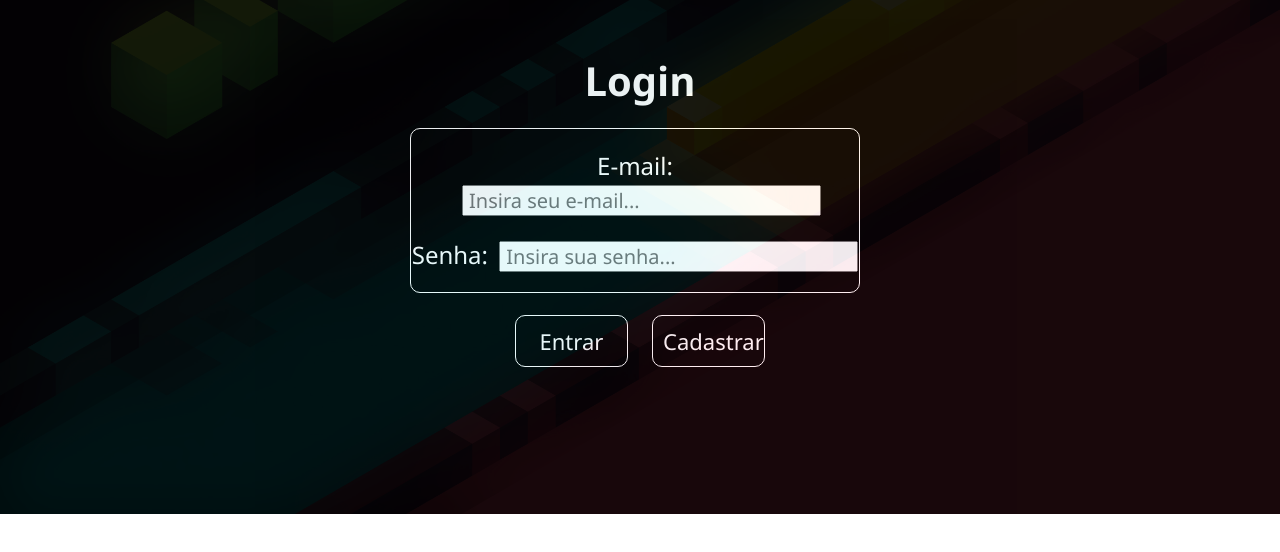
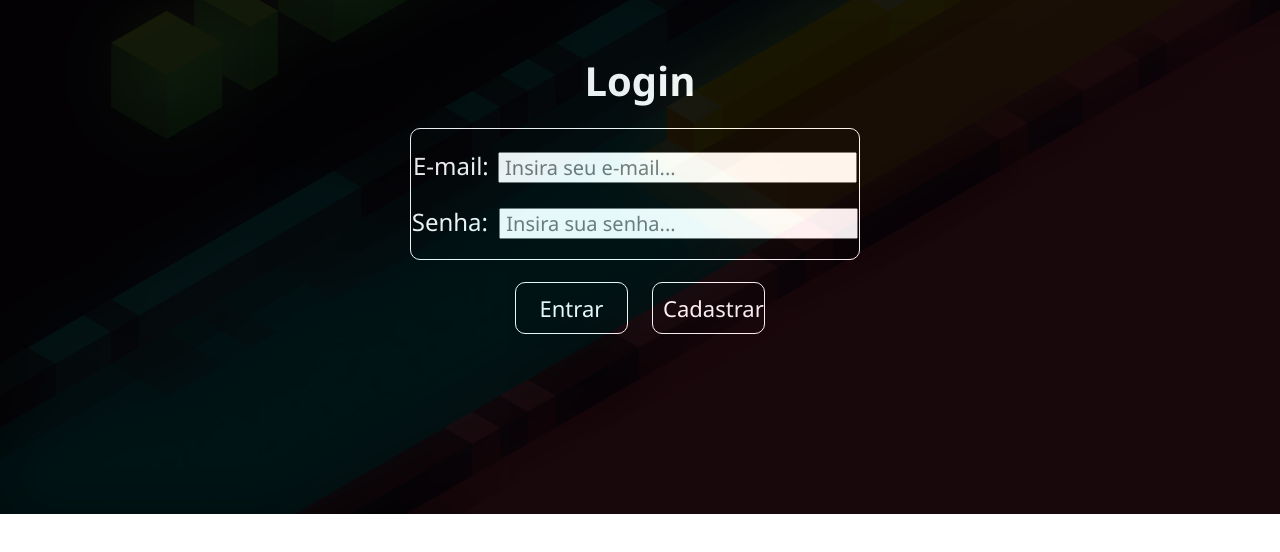
Before and after one commit to ItalloGomes/OakTruffle, a plain HTML site: page SiteInstitucional_Hephaestos/HTML/login.html in a window 1280 px wide. Shown: the part 236-788 px from the top of the page. Drawn offline with Linux system fonts and the light colour scheme.

Commit message:
arrumando alinhamento do e-mail

```diff
--- a/SiteInstitucional_Hephaestos/HTML/login.html
+++ b/SiteInstitucional_Hephaestos/HTML/login.html
@@ -22,7 +22,7 @@
 
             <div class="borda_login">
                 <p class="p_login" style="color: white;">E-mail:
-                <input type="email" style="margin-left: 13px;" placeholder="Insira seu e-mail..."></p><br>
+                <input type="email" style="margin-left: 3px;" placeholder="Insira seu e-mail..."></p><br>
 
                 <p class="p_login" style="color: white;">Senha:
                 <input type="password" style="margin-left: 5px;" placeholder="Insira sua senha..."></p>
```
